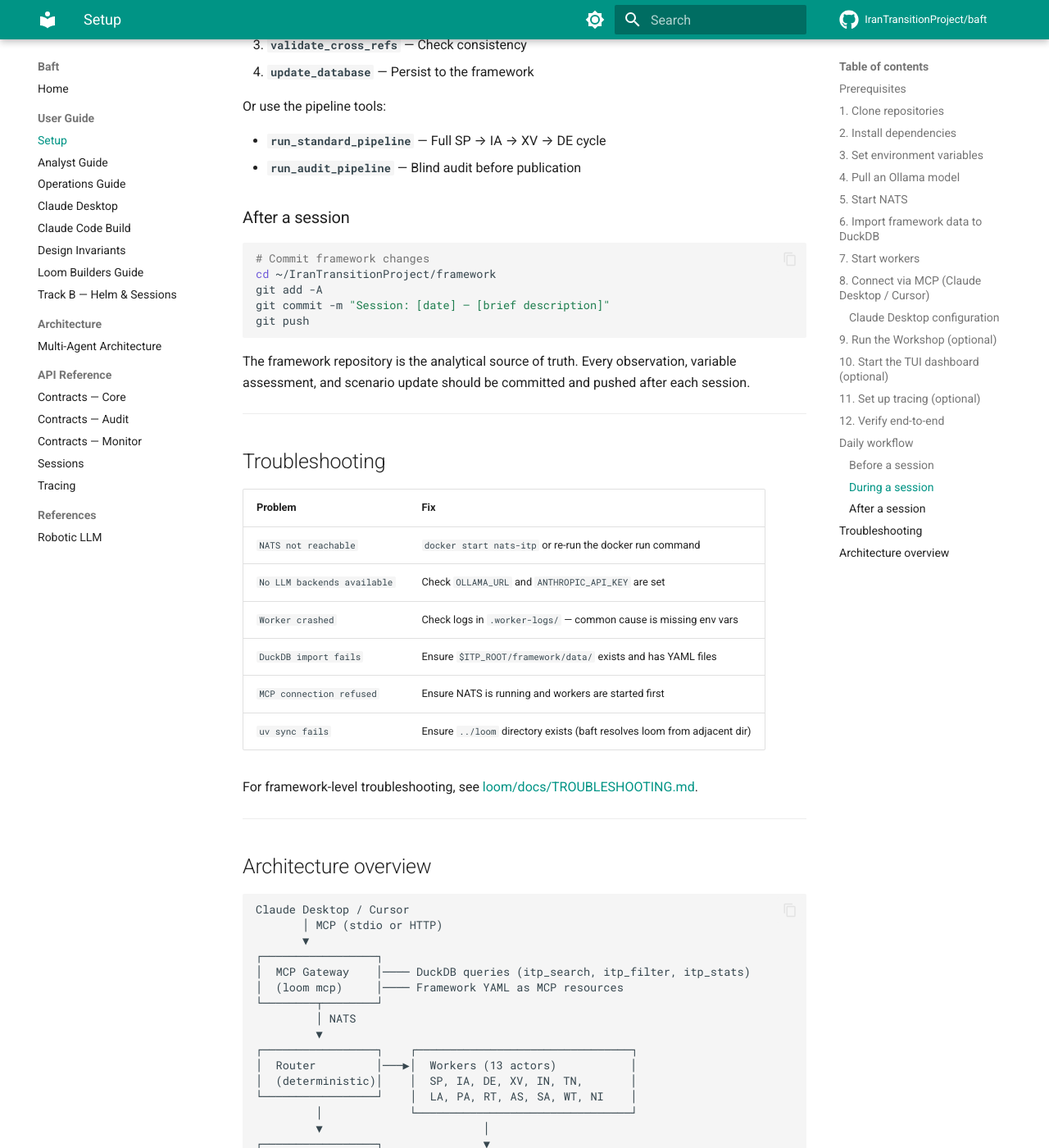
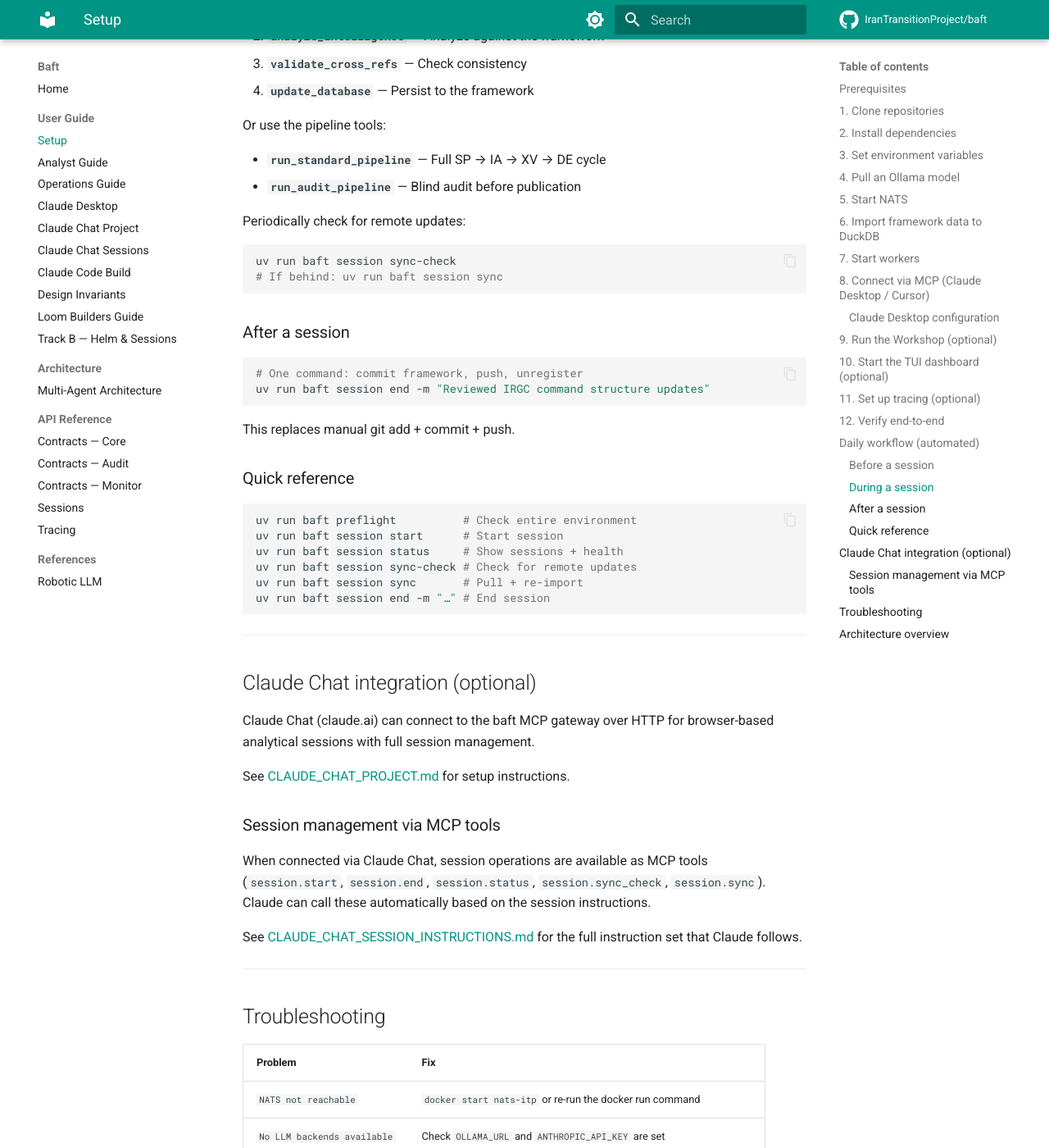
Before and after one commit to IranTransitionProject/baft, an MkDocs documentation site: the page built from docs/SETUP.md, in a window 1280 px wide and 1400 px high, scrolled down 6899 px. Shown: the whole window at 82% size. Built offline with MkDocs 1.6.1 and Material for MkDocs 9.7.7, drawn with Linux system fonts in a browser that asks for light colours; comment, search, counter and statistics services are not loaded; some of the changed text lies outside the part shown.

Commit message:
Add Claude Chat project setup and session instructions (Track B Phase 3)
- CLAUDE_CHAT_SESSION_INSTRUCTIONS.md: session management procedures
  for Claude (start, sync, end, error handling, tool reference)
- CLAUDE_CHAT_PROJECT.md: step-by-step Claude Chat project setup
  (MCP server, project config, knowledge files)
- SETUP.md: replace manual daily workflow with `baft session` CLI
  commands; add Claude Chat integration section
- mkdocs.yml: add new docs to nav

Co-Authored-By: Claude Opus 4.6 (1M context) <noreply@anthropic.com>

````diff
--- a/docs/SETUP.md
+++ b/docs/SETUP.md
@@ -300,21 +300,21 @@ uv run pytest tests/test_e2e_smoke.py -v
 
 ---
 
-## Daily workflow
+## Daily workflow (automated)
+
+The `baft` CLI automates the repetitive parts of session lifecycle:
 
 ### Before a session
 
 ```bash
-# Pull latest framework data
-cd ~/IranTransitionProject/framework && git pull
+# One command: pull framework, import DuckDB, check services, register
+uv run baft session start
 
-# Re-import if framework changed
-cd ~/IranTransitionProject/baft
-uv run python pipeline/scripts/itp_import_to_duckdb.py --incremental
+# Or with a custom session ID
+uv run baft session start --session-id "iran-nuclear-review"
+```
 
-# Start workers (if not already running)
-bash scripts/run_workers.sh
-```
+This replaces the manual git pull + DuckDB import + service checks.
 
 ### During a session
 
@@ -331,19 +331,52 @@ Or use the pipeline tools:
 - **`run_standard_pipeline`** — Full SP → IA → XV → DE cycle
 - **`run_audit_pipeline`** — Blind audit before publication
 
+Periodically check for remote updates:
+
+```bash
+uv run baft session sync-check
+# If behind: uv run baft session sync
+```
+
 ### After a session
 
 ```bash
-# Commit framework changes
-cd ~/IranTransitionProject/framework
-git add -A
-git commit -m "Session: [date] — [brief description]"
-git push
+# One command: commit framework, push, unregister
+uv run baft session end -m "Reviewed IRGC command structure updates"
 ```
 
-The framework repository is the analytical source of truth. Every
-observation, variable assessment, and scenario update should be committed
-and pushed after each session.
+This replaces manual git add + commit + push.
+
+### Quick reference
+
+```bash
+uv run baft preflight          # Check entire environment
+uv run baft session start      # Start session
+uv run baft session status     # Show sessions + health
+uv run baft session sync-check # Check for remote updates
+uv run baft session sync       # Pull + re-import
+uv run baft session end -m "…" # End session
+```
+
+---
+
+## Claude Chat integration (optional)
+
+Claude Chat (claude.ai) can connect to the baft MCP gateway over HTTP
+for browser-based analytical sessions with full session management.
+
+See [CLAUDE_CHAT_PROJECT.md](CLAUDE_CHAT_PROJECT.md) for setup
+instructions.
+
+### Session management via MCP tools
+
+When connected via Claude Chat, session operations are available as
+MCP tools (`session.start`, `session.end`, `session.status`,
+`session.sync_check`, `session.sync`). Claude can call these
+automatically based on the session instructions.
+
+See [CLAUDE_CHAT_SESSION_INSTRUCTIONS.md](CLAUDE_CHAT_SESSION_INSTRUCTIONS.md)
+for the full instruction set that Claude follows.
 
 ---
 
--- a/mkdocs.yml
+++ b/mkdocs.yml
@@ -74,6 +74,8 @@ nav:
     - Analyst Guide: ANALYST_GUIDE.md
     - Operations Guide: OPERATIONS_GUIDE.md
     - Claude Desktop: CLAUDE_DESKTOP_GUIDE.md
+    - Claude Chat Project: CLAUDE_CHAT_PROJECT.md
+    - Claude Chat Sessions: CLAUDE_CHAT_SESSION_INSTRUCTIONS.md
     - Claude Code Build: CLAUDE_CODE_BUILD_INSTRUCTIONS.md
     - Design Invariants: DESIGN_INVARIANTS.md
     - Loom Builders Guide: LOOM_BUILDERS_GUIDE.md
````
Also changed, not shown: docs/CLAUDE_CHAT_PROJECT.md (added, +76 -0 lines), docs/CLAUDE_CHAT_SESSION_INSTRUCTIONS.md (added, +76 -0 lines).
